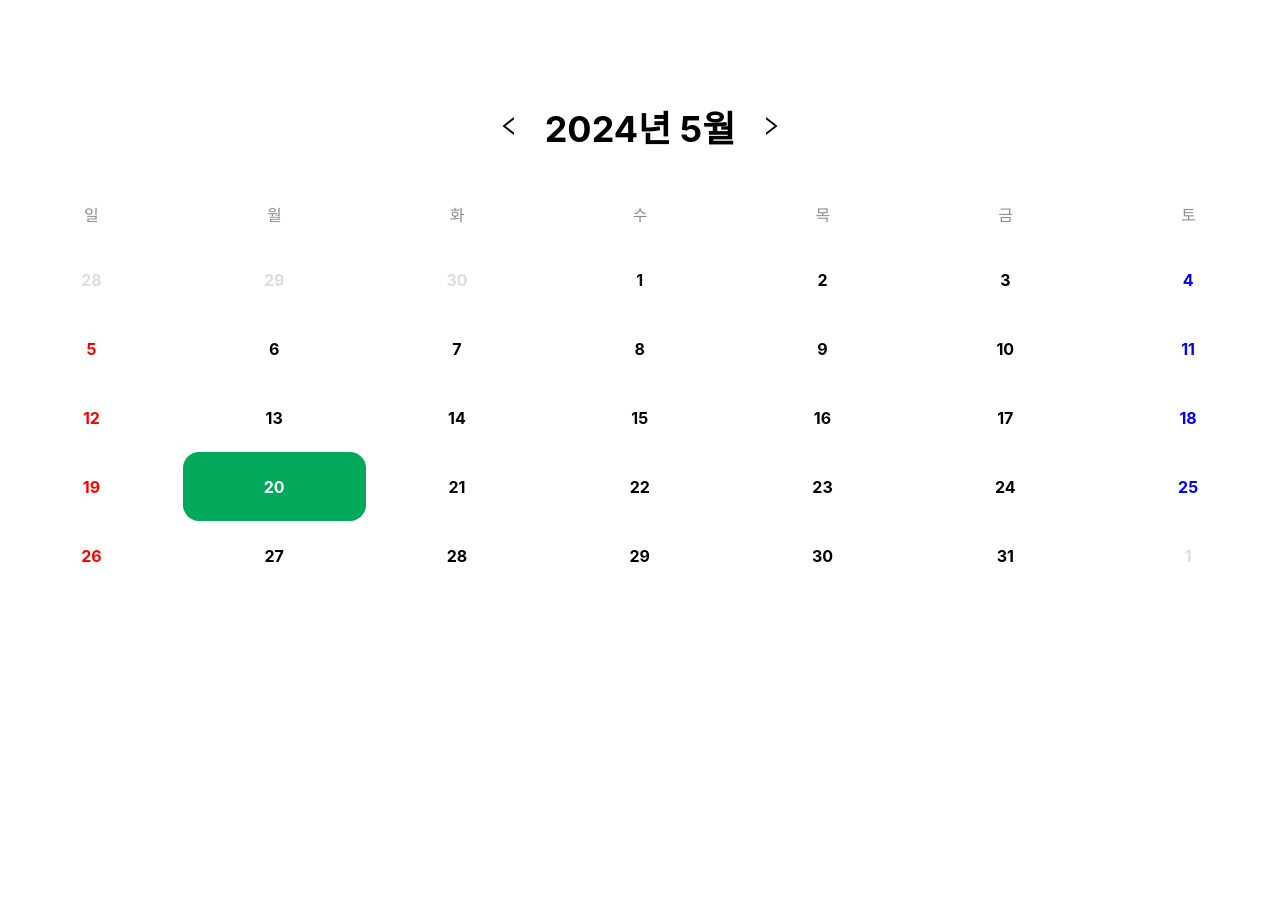
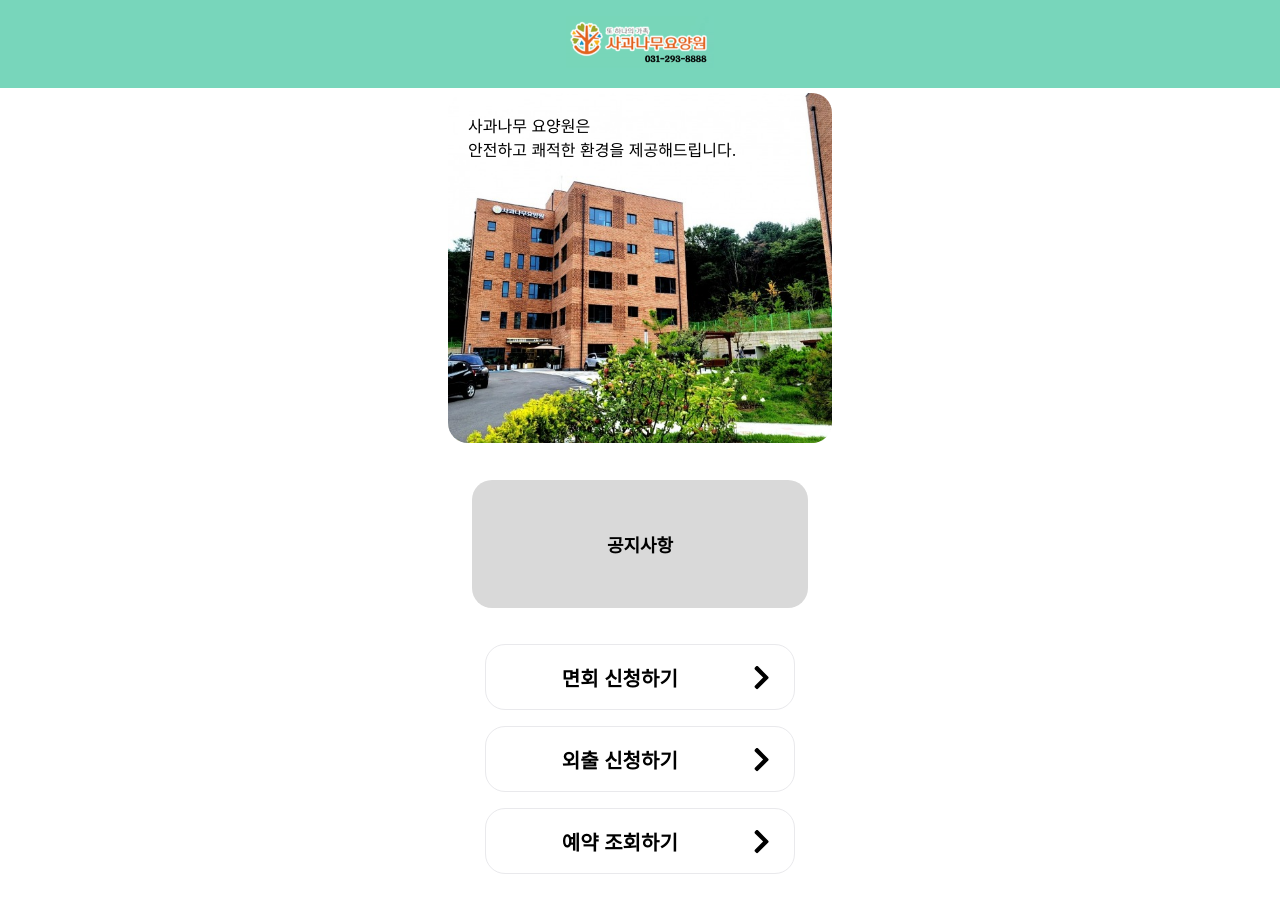
Before and after one commit to SonMinSeock/apple-tree-nursing-home-reservation-service, a React (Create React App) app: page / in a window 1280 px wide. Before the commit the page ends 800 px from the top, so only its background shows below. Built offline with nearby package versions, Linux system fonts and the light colour scheme.

Commit message:
홈화면에 대한 스타일 컴포넌트 제작.

```diff
--- a/src/App.js
+++ b/src/App.js
@@ -1,15 +1,136 @@
-import { useState } from "react";
-import Calender from "./components/calender/templates/Calender";
-import Timetable from "./components/timetable/templates/Timetable";
+import styled from "styled-components";
+import HomePageImage from "./assets/apple-tree.jpeg";
+import LogoImage from "./assets/logo.png";
+import { FaChevronRight } from "react-icons/fa";
+
+const Header = styled.header`
+  background-color: #78d6bb;
+  @media (min-width: 475px) {
+    text-align: center;
+  }
+  padding: 1rem 0;
+`;
+
+const Logo = styled.img`
+  max-width: 100%;
+  height: auto;
+`;
+
+const Button = styled.button`
+  display: flex;
+  align-items: center;
+  max-width: 19.375rem;
+  font-size: 1.25rem;
+  font-weight: bold;
+  height: 4.125rem;
+  width: 100%;
+  background-color: #ffffff;
+  border: 1px solid #e9e9ec;
+  border-radius: 1.25rem;
+  padding-right: 1.2rem;
+  cursor: pointer;
+  & span:first-child {
+    flex: 1;
+    text-align: center;
+  }
+  & span.icon {
+    display: flex;
+    margin-left: auto;
+    font-size: 1.7rem;
+  }
+`;
+
+const ButtonContainer = styled.div`
+  display: flex;
+  flex-direction: column;
+  align-items: center;
+  gap: 1rem;
+  margin-bottom: 2.5rem;
+`;
+
+const Main = styled.main`
+  margin: auto;
+  width: 100%;
+  max-width: 768px;
+`;
+
+const Box = styled.div`
+  display: flex;
+  justify-content: center;
+  align-items: center;
+  max-width: 21rem;
+  height: 8rem;
+  border-radius: 1.25rem;
+  background-color: #d9d9d9;
+  margin: 2.3rem auto;
+  font-size: 1.125rem;
+  font-weight: bold;
+`;
+
+const ImageContainer = styled.div`
+  display: flex;
+  justify-content: center;
+  align-items: center;
+  margin: 0.3rem;
+`;
+const ImageBox = styled.div`
+  position: relative;
+  width: 100%;
+  max-width: 384px;
+  height: 350px;
+  border-radius: 1.25rem;
+  background-image: url(${HomePageImage});
+  background-size: cover;
+  background-repeat: no-repeat;
+  background-position: center;
+  overflow: hidden;
+`;
+
+const TextOverlay = styled.div`
+  position: absolute;
+  left: 20px;
+  top: 20px;
+`;
 
 function App() {
-  const [selectDate, setSelectDate] = useState();
-
   return (
-    <main>
-      <Calender setSelectDate={setSelectDate} selectDate={selectDate} />
-      {selectDate && <Timetable />}
-    </main>
+    <>
+      <Header>
+        <Logo src={LogoImage} alt="로고 이미지" />
+      </Header>
+      <Main>
+        <ImageContainer>
+          <ImageBox>
+            <TextOverlay>
+              사과나무 요양원은
+              <br />
+              안전하고 쾌적한 환경을 제공해드립니다.
+            </TextOverlay>
+          </ImageBox>
+        </ImageContainer>
+        <Box>공지사항</Box>
+        <ButtonContainer>
+          <Button>
+            <span>면회 신청하기</span>
+            <span className="icon">
+              <FaChevronRight />
+            </span>
+          </Button>
+          <Button>
+            <span>외출 신청하기</span>
+            <span className="icon">
+              <FaChevronRight />
+            </span>
+          </Button>
+          <Button>
+            <span>예약 조회하기</span>
+            <span className="icon">
+              <FaChevronRight />
+            </span>
+          </Button>
+        </ButtonContainer>
+      </Main>
+    </>
   );
 }
 
```
Also changed, not shown: src/components/calender/templates/Calender.js (+21 -0 lines), src/assets/apple-tree.jpeg (added), src/assets/logo.png (added).
